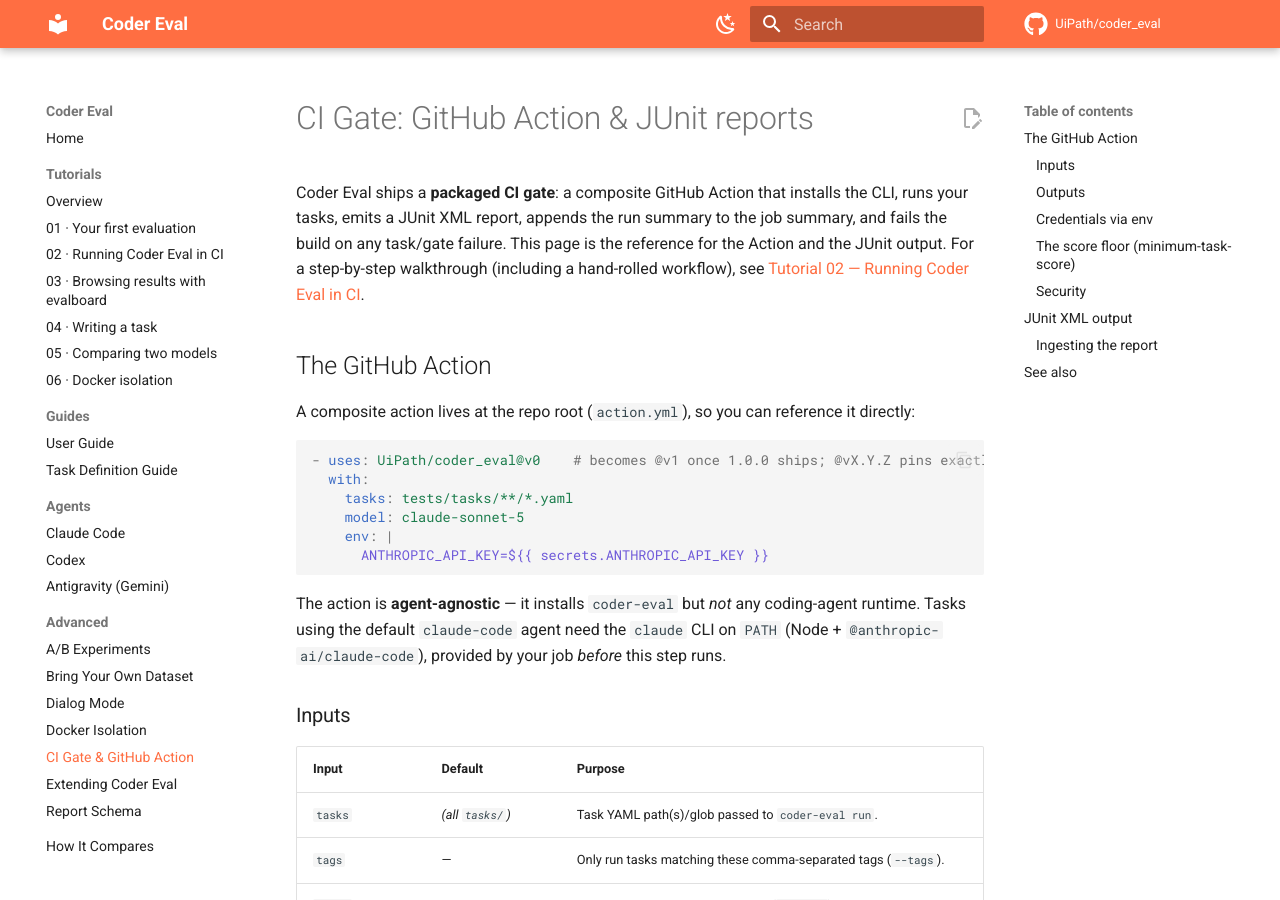
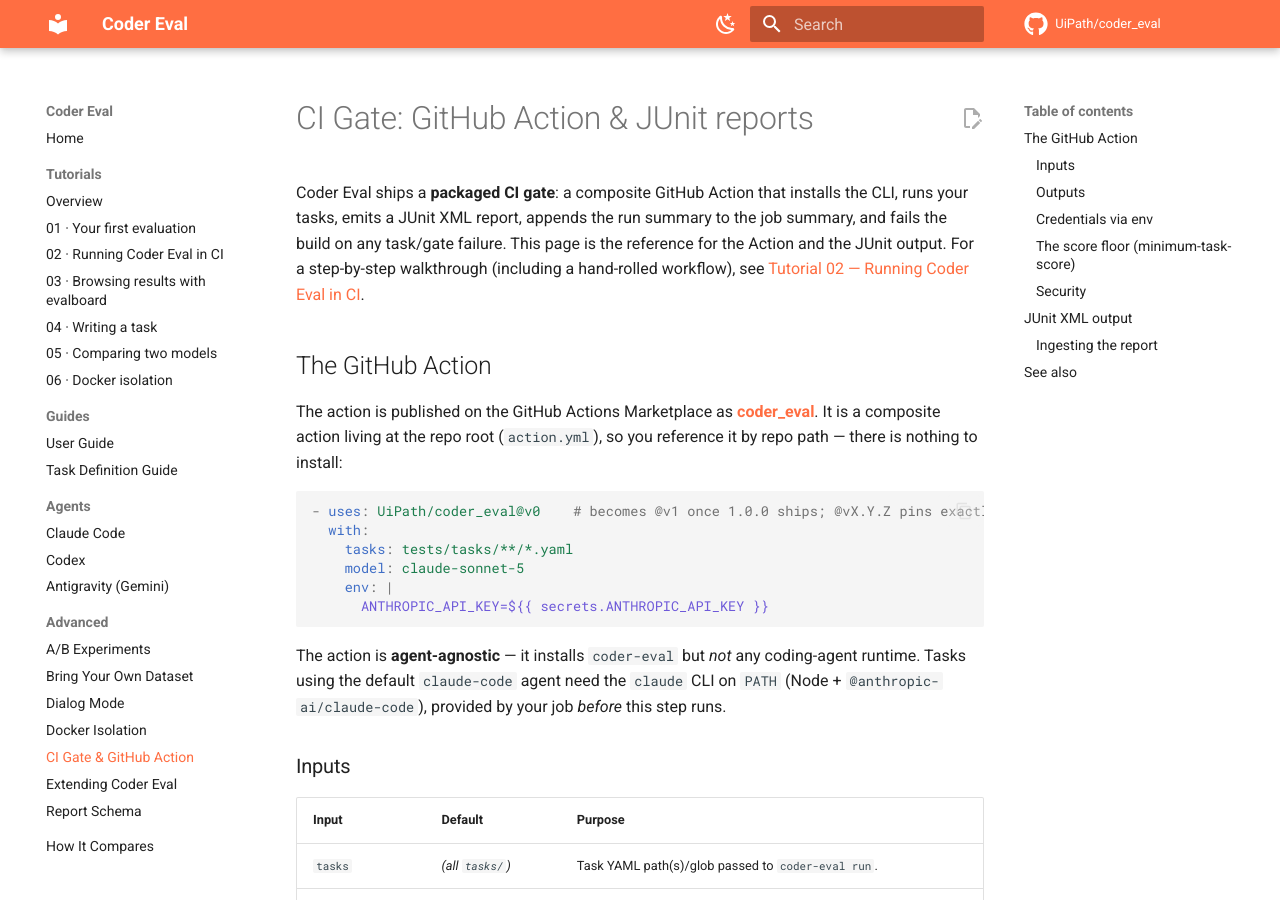
Before and after one commit to UiPath/coder_eval, an MkDocs documentation site: the page built from docs/CI_GATE.md, in a window 1280 px wide and 900 px high. Built offline with MkDocs 1.6.1 and Material for MkDocs 9.7.7, drawn with Linux system fonts in a browser that asks for light colours; comment, search, counter and statistics services are not loaded.

Commit message:
docs: surface the Marketplace listing in the Action docs
The action is now published as `coder_eval` on the GitHub Actions
Marketplace, but nothing in the docs said so — the three places that
introduce the Action described it only as "a composite action at the repo
root", which is true but hid the discovery surface.

Adds the listing link to README "Use as a GitHub Action", the CI Gate
reference, and tutorial 02's "Shortcut: the packaged action". Each keeps
the `uses: UiPath/coder_eval@v0` repo-path form, since that is still how
the action is referenced — being on the Marketplace changes discovery, not
consumption, and there is nothing to install.

Co-Authored-By: Claude Opus 5 (1M context) <noreply@anthropic.com>

````diff
--- a/docs/CI_GATE.md
+++ b/docs/CI_GATE.md
@@ -15,8 +15,10 @@ reference for the Action and the JUnit output. For a step-by-step walkthrough
 
 ## The GitHub Action
 
-A composite action lives at the repo root (`action.yml`), so you can reference it
-directly:
+The action is published on the GitHub Actions Marketplace as
+[**coder_eval**](https://github.com/marketplace/actions/coder_eval). It is a
+composite action living at the repo root (`action.yml`), so you reference it by
+repo path — there is nothing to install:
 
 ```yaml
 - uses: UiPath/coder_eval@v0    # becomes @v1 once 1.0.0 ships; @vX.Y.Z pins exactly
````
Also changed, not shown: README.md (+5 -3 lines), docs/tutorials/02-ci-pipeline.md (+4 -2 lines).
